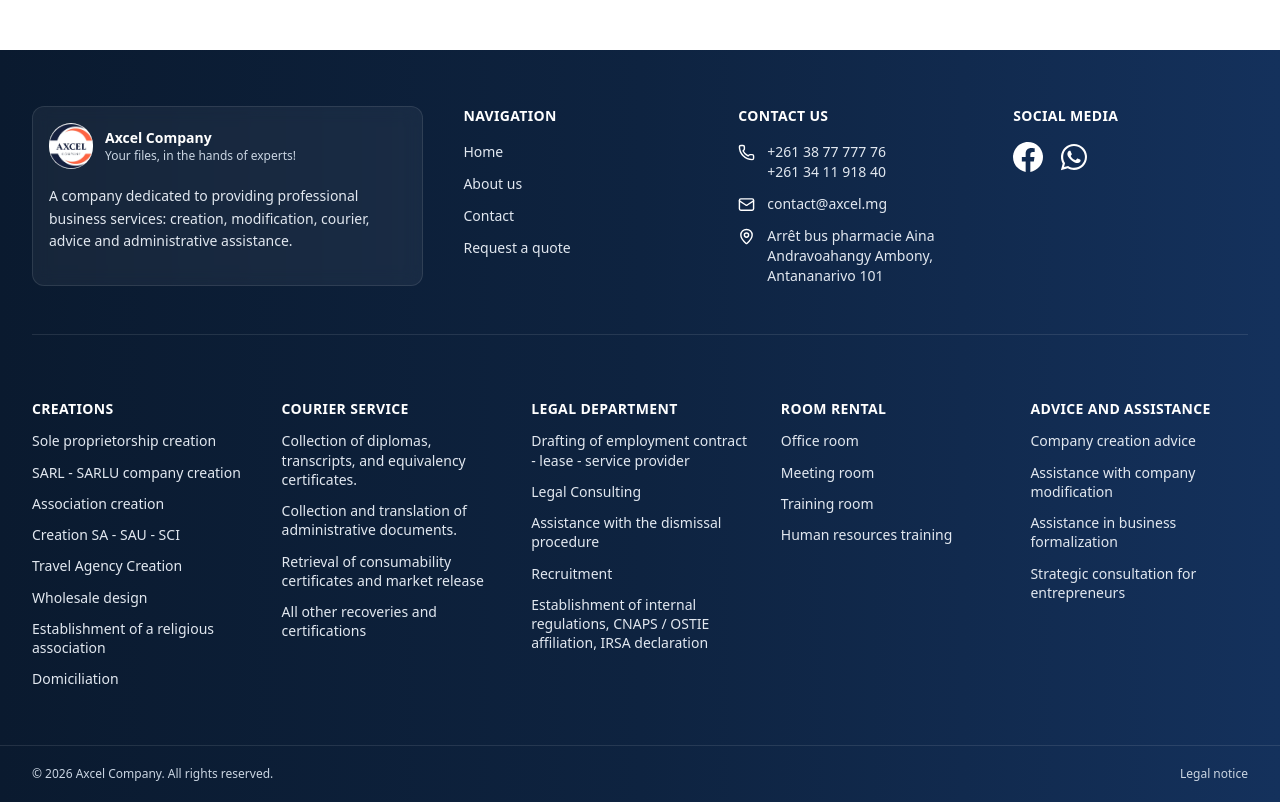
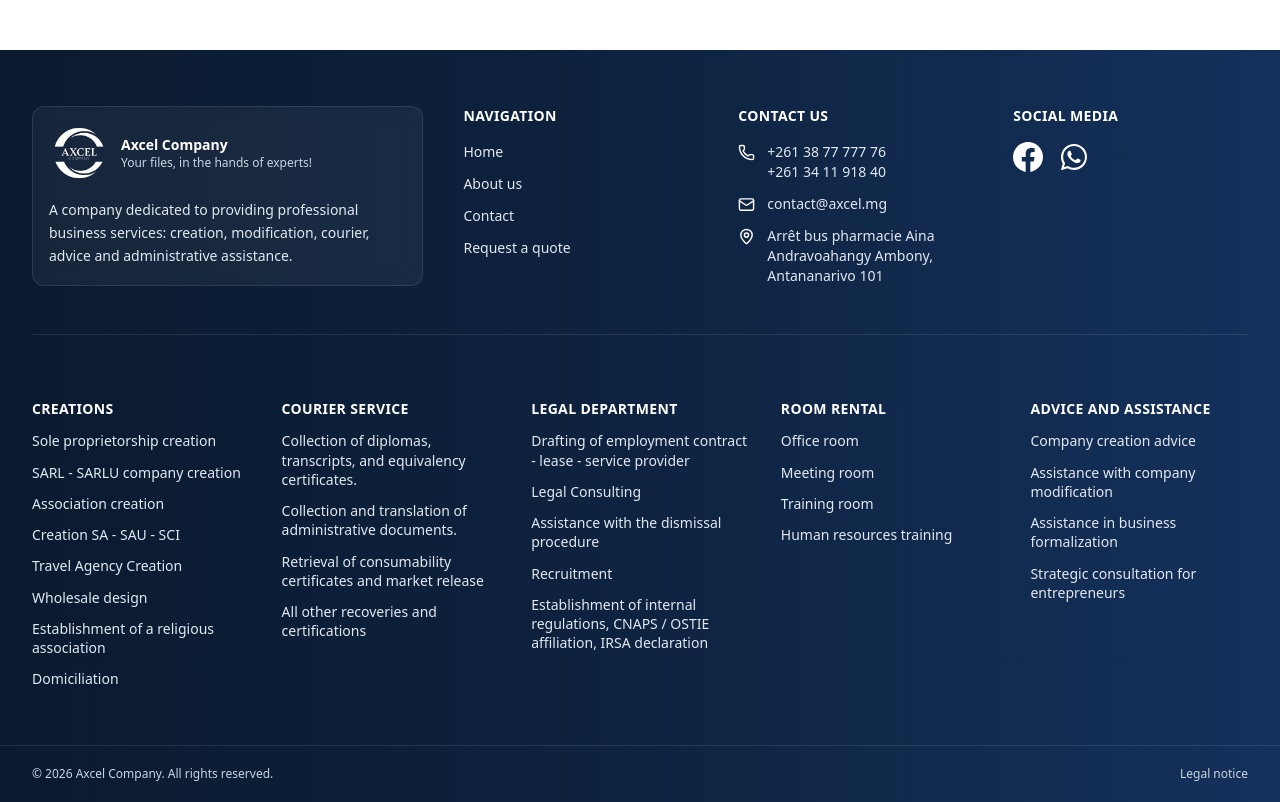
Before and after one commit to HarilalaTino/nextjs_axcel, a Next.js app: page /en in a window 1280 px wide. Shown: the part 5180-5982 px from the top of the page. Built offline with nearby package versions, Linux system fonts and the light colour scheme; no server answers.

Commit message:
update footer logo

```diff
--- a/src/components/layout/footer.tsx
+++ b/src/components/layout/footer.tsx
@@ -88,11 +88,10 @@ export default function Footer() {
           <div className="group block rounded-xl border border-white/10 bg-white/5 p-4 backdrop-blur transition hover:border-white/30 hover:bg-white/10">
             <div className="flex items-center gap-3">
               <Image
-                src="/logo.png"
+                src="/logo-white.png"
                 alt=""
-                width={44}
-                height={44}
-                className="rounded-full bg-white"
+                width={60}
+                height={60}
               />
               <div>
                 <p className="text-sm font-semibold text-white">Axcel Company</p>
```
Also changed, not shown: public/logo-white.png (added).
